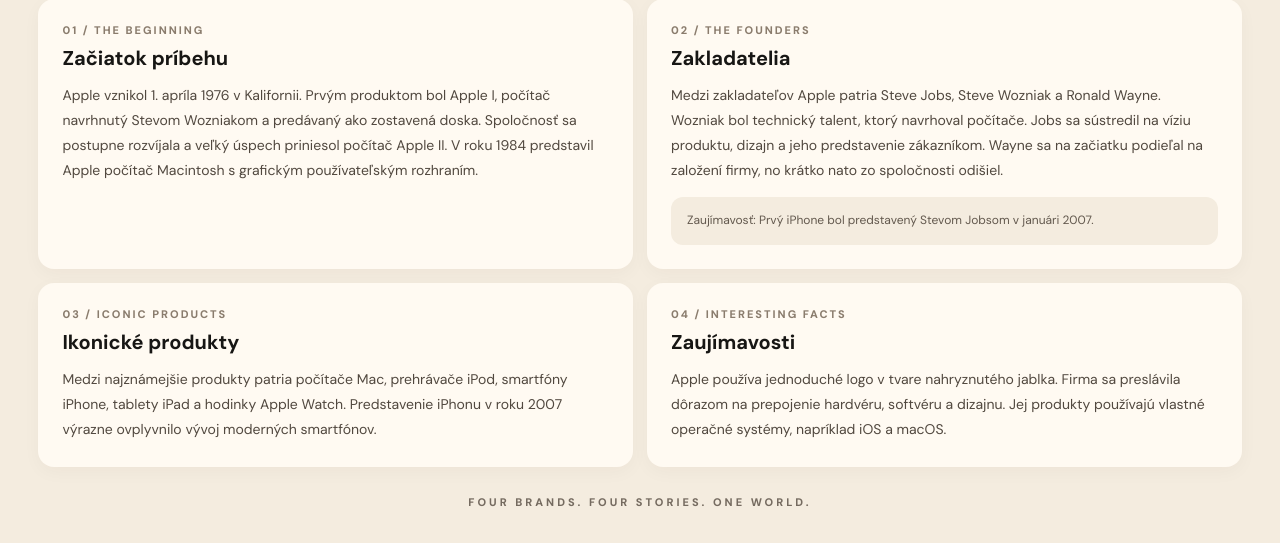
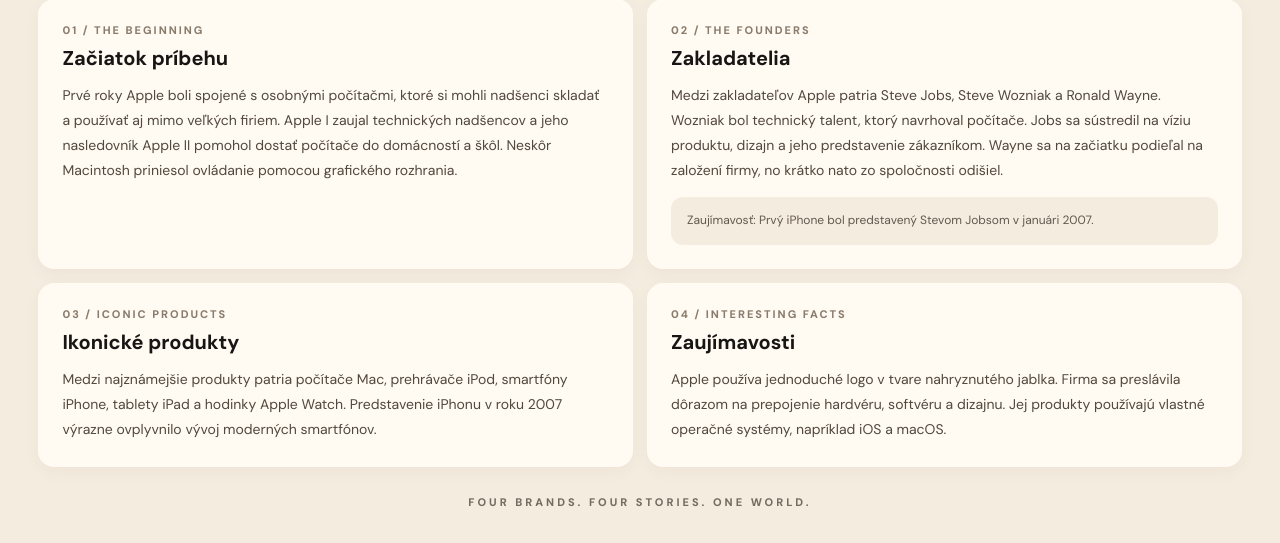
Before and after one commit to lukaskozak1/behind-the-brands, a plain HTML site: page apple.html in a window 1280 px wide. Shown: the part 874-1417 px from the top of the page. Drawn offline with Linux system fonts and the light colour scheme; a web font is replaced by a local one.

Commit message:
Update section on Apple's early years and founders

```diff
--- a/apple.html
+++ b/apple.html
@@ -58,7 +58,7 @@ h1 em{font-family:'Playfair Display',serif;font-weight:600}
 <section class="feature"><div class="feature-image"><img src="https://images.unsplash.com/photo-1511707171634-5f897ff02aa9?auto=format&fit=crop&w=1400&q=85" alt="Moderný smartfón"></div>
 <div class="feature-copy"><div class="kicker">A story worth knowing</div><h2>Viac než len značka.</h2><p>Apple vznikol 1. apríla 1976 v Kalifornii. Prvým produktom bol Apple I, počítač navrhnutý Stevom Wozniakom a predávaný ako zostavená doska. Spoločnosť sa postupne rozvíjala a veľký úspech priniesol počítač Apple II. V roku 1984 predstavil Apple počítač Macintosh s grafickým používateľským rozhraním.</p></div></section>
 <div class="sections">
-<section class="section"><div class="number">01 / THE BEGINNING</div><h2>Začiatok príbehu</h2><p>Apple vznikol 1. apríla 1976 v Kalifornii. Prvým produktom bol Apple I, počítač navrhnutý Stevom Wozniakom a predávaný ako zostavená doska. Spoločnosť sa postupne rozvíjala a veľký úspech priniesol počítač Apple II. V roku 1984 predstavil Apple počítač Macintosh s grafickým používateľským rozhraním.</p></section>
+<section class="section"><div class="number">01 / THE BEGINNING</div><h2>Začiatok príbehu</h2><p>Prvé roky Apple boli spojené s osobnými počítačmi, ktoré si mohli nadšenci skladať a používať aj mimo veľkých firiem. Apple I zaujal technických nadšencov a jeho nasledovník Apple II pomohol dostať počítače do domácností a škôl. Neskôr Macintosh priniesol ovládanie pomocou grafického rozhrania.</p></section>
 <section class="section"><div class="number">02 / THE FOUNDERS</div><h2>Zakladatelia</h2><p>Medzi zakladateľov Apple patria Steve Jobs, Steve Wozniak a Ronald Wayne. Wozniak bol technický talent, ktorý navrhoval počítače. Jobs sa sústredil na víziu produktu, dizajn a jeho predstavenie zákazníkom. Wayne sa na začiatku podieľal na založení firmy, no krátko nato zo spoločnosti odišiel.</p><div class="fact">Zaujímavosť: Prvý iPhone bol predstavený Stevom Jobsom v januári 2007.</div></section>
 <section class="section"><div class="number">03 / ICONIC PRODUCTS</div><h2>Ikonické produkty</h2><p>Medzi najznámejšie produkty patria počítače Mac, prehrávače iPod, smartfóny iPhone, tablety iPad a hodinky Apple Watch. Predstavenie iPhonu v roku 2007 výrazne ovplyvnilo vývoj moderných smartfónov.</p></section>
 <section class="section"><div class="number">04 / INTERESTING FACTS</div><h2>Zaujímavosti</h2><p>Apple používa jednoduché logo v tvare nahryznutého jablka. Firma sa preslávila dôrazom na prepojenie hardvéru, softvéru a dizajnu. Jej produkty používajú vlastné operačné systémy, napríklad iOS a macOS.</p></section>
```
